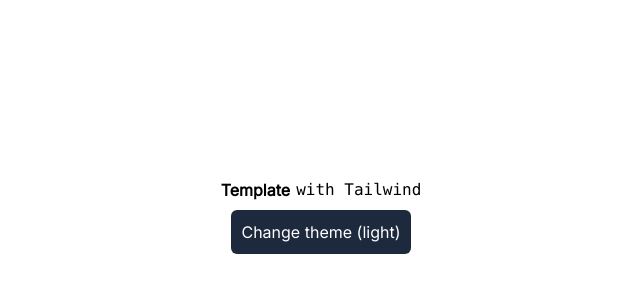
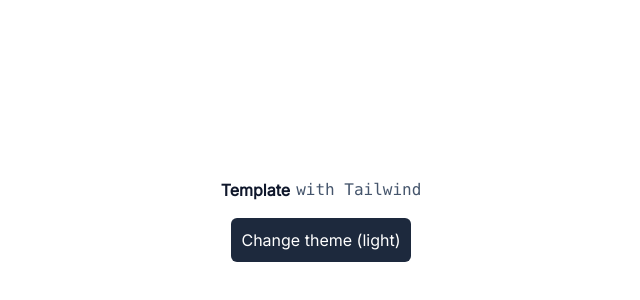
Before and after one commit to gustavogabana/project-one, a React (Vite) app: page / in a window 1280 px wide. Shown: the part 22-322 px from the top of the page, without its empty margins (319-959 px from the left). Built offline with nearby package versions, Linux system fonts and the light colour scheme.

Commit message:
feat: dark mode working

```diff
--- a/src/App.tsx
+++ b/src/App.tsx
@@ -4,19 +4,24 @@
   const { theme, changeTheme } = useTheme();
 
   return (
-    <>
-      <div className="flex gap-1.5 items-center justify-center mt-50 mx-auto">
-        <p className="font-black">Template</p>
-        <p className="font-mono">with Tailwind</p>
+    <div className="min-h-screen bg-white dark:bg-zinc-950 transition-colors duration-300 pt-50">
+      <div className="flex gap-1.5 items-center justify-center mx-auto">
+        <p className="font-black text-slate-900 dark:text-white">Template</p>
+        <p className="font-mono text-slate-600 dark:text-slate-400">with Tailwind</p>
       </div>
+
       <button
         type="button"
-        className="mx-auto block mt-2 cursor-pointer p-2.5 bg-slate-800 text-white rounded-md"
+        className="mx-auto block mt-4 cursor-pointer p-2.5
+                   bg-slate-800 text-white rounded-md
+                   hover:bg-slate-700 active:scale-95
+                   dark:bg-white dark:text-slate-900 dark:hover:bg-slate-200
+                   transition-all"
         onClick={changeTheme}
-        >
+      >
         Change theme ({theme})
       </button>
-    </>
+    </div>
   );
 }
 
--- a/src/contexts/theme/ThemeContext.tsx
+++ b/src/contexts/theme/ThemeContext.tsx
@@ -1,8 +1,10 @@
 import { createContext } from "react";
 
-type Theme = {
-    theme: "light" | "dark";
-    changeTheme: () => void;
-};
+export type Theme = "light" | "dark";
 
-export const ThemeContext = createContext<Theme | undefined>(undefined);
+interface ThemeContextType {
+  theme: Theme;
+  changeTheme: () => void;
+}
+
+export const ThemeContext = createContext<ThemeContextType | undefined>(undefined);
--- a/src/contexts/theme/ThemeProvider.tsx
+++ b/src/contexts/theme/ThemeProvider.tsx
@@ -1,12 +1,25 @@
-import { useState } from "react";
-import { ThemeContext } from "./ThemeContext";
+import { useEffect, useState } from "react";
+import { ThemeContext, type Theme } from "./ThemeContext";
 
 type Props = { children: React.ReactNode };
 
 export function ThemeProvider({ children }: Props) {
-    const [theme, setTheme] = useState<"light" | "dark">("light");
+    const [theme, setTheme] = useState<Theme>("light");
 
-    const changeTheme = () => setTheme((prev) => prev === "light" ? "dark" : "light") ;
+    useEffect(() => {
+        const root = window.document.documentElement;
+        root.classList.remove("light", "dark");
+        root.classList.add(theme);
+    }, [theme]);
+
+    const changeTheme = async () => {
+        const newTheme = theme === "light" ? "dark" : "light";
+        setTheme(newTheme);
+
+        // TODO: API call
+        // await api.updateUserPreferences({ theme: newTheme });
+        localStorage.setItem("theme", newTheme);
+    };
 
     return (
         <ThemeContext.Provider value={{ theme, changeTheme }}>
```
